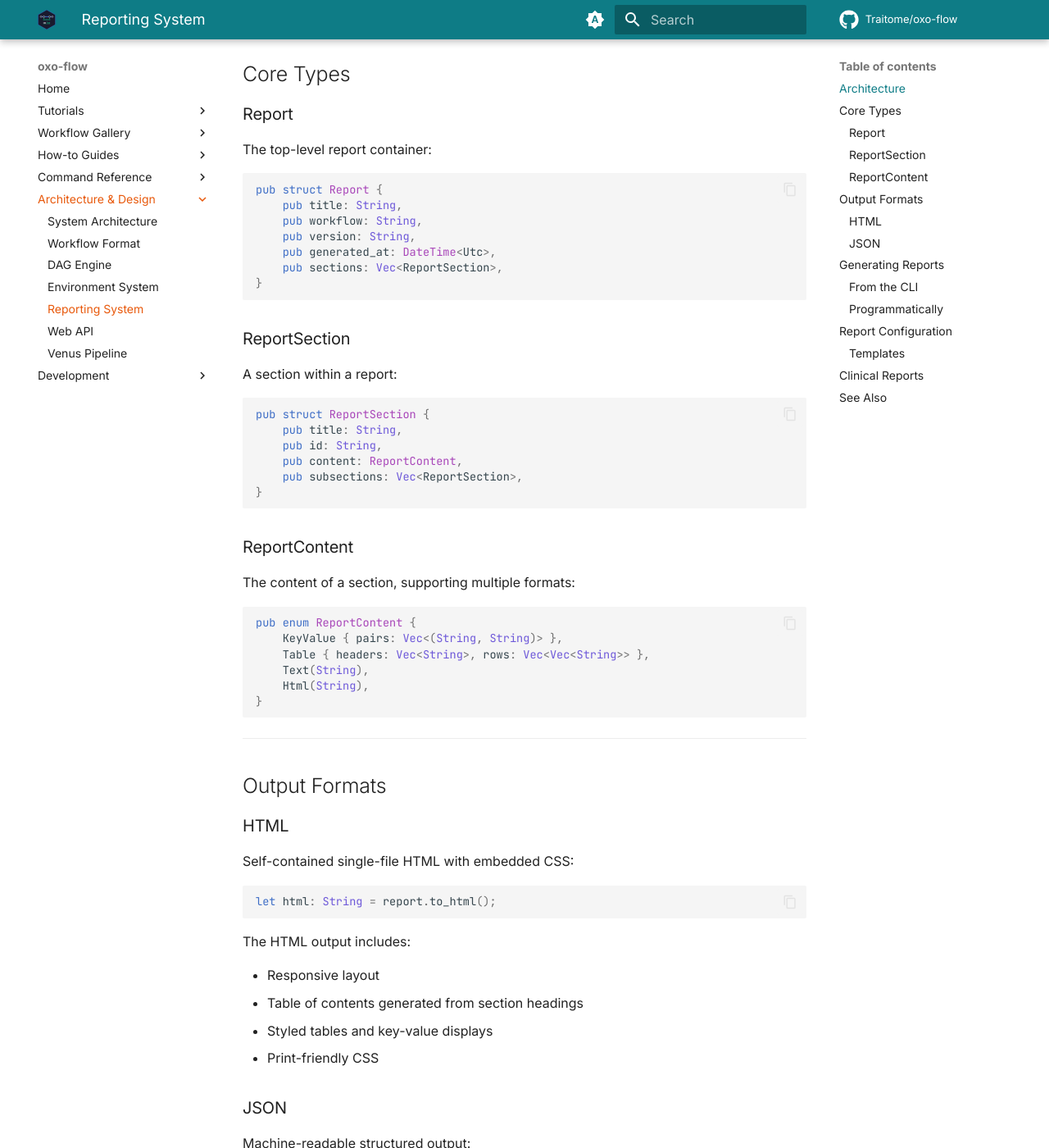
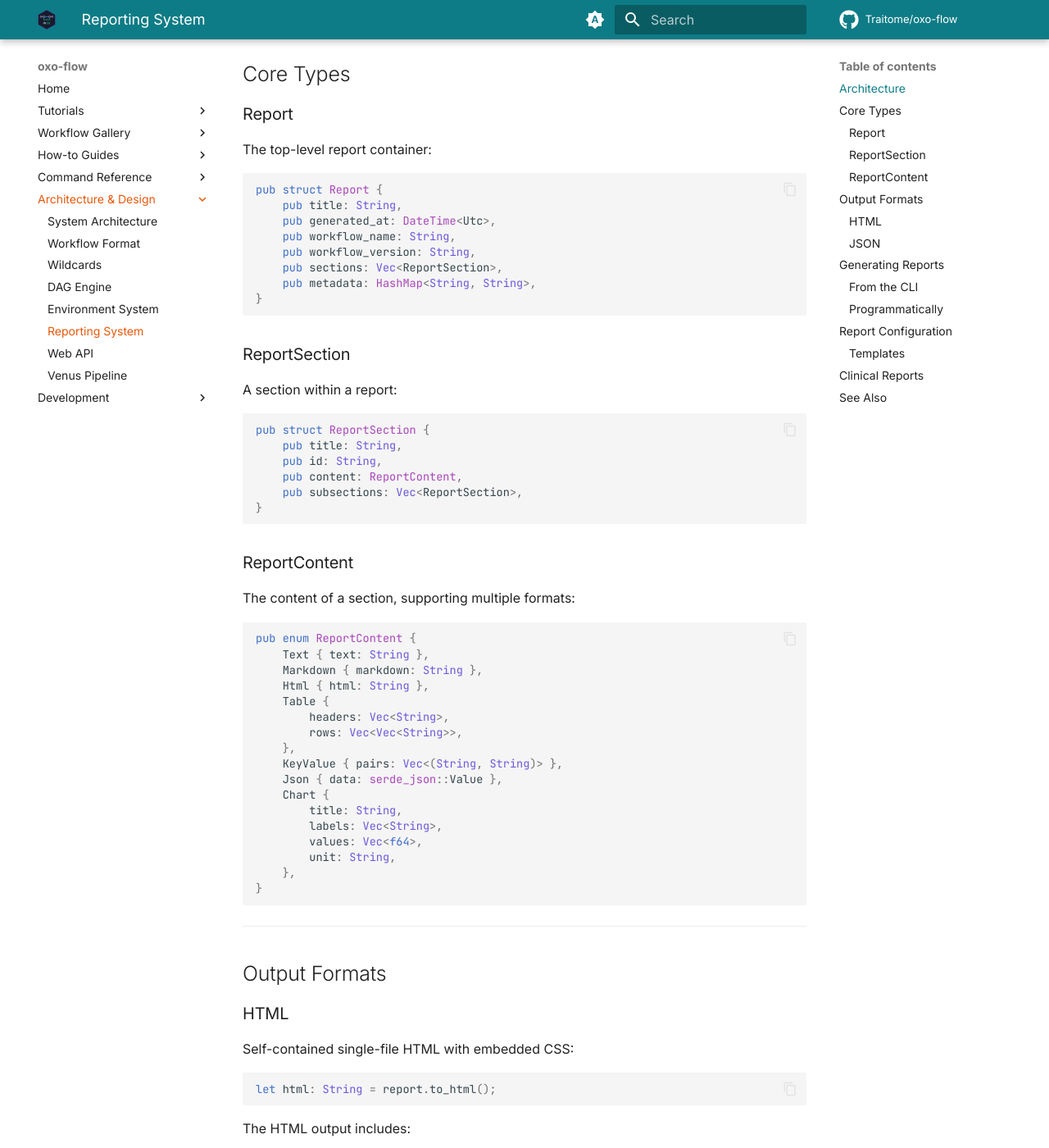
Before and after one commit to Traitome/oxo-flow, an MkDocs documentation site: the page built from docs/guide/src/reference/reporting-system.md, in a window 1280 px wide and 1400 px high, scrolled down 623 px. Shown: the whole window at 82% size. Built offline with MkDocs 1.6.1 and Material for MkDocs 9.7.7, drawn with Linux system fonts in a browser that asks for light colours; comment, search, counter and statistics services are not loaded.

Commit message:
docs: audit and clean up documentation, resolve implementation inconsistencies
- Add a dedicated Wildcards reference page with detailed expansion rules and regex constraints.
- Fix structural inconsistencies in DAG, Reporting, and Environment reference pages to match Rust implementation.
- Update tutorials and format specification to better introduce wildcard concepts.
- Include missing sections (pairs, sample_groups, resource_budget) in top-level workflow format overview.
- Add Wildcards to the navigation menu.

````diff
--- a/docs/guide/mkdocs.yml
+++ b/docs/guide/mkdocs.yml
@@ -158,6 +158,7 @@
   - Architecture & Design:
       - System Architecture: reference/architecture.md
       - Workflow Format: reference/workflow-format.md
+      - Wildcards: reference/wildcards.md
       - DAG Engine: reference/dag-engine.md
       - Environment System: reference/environment-system.md
       - Reporting System: reference/reporting-system.md
--- a/docs/guide/src/reference/reporting-system.md
+++ b/docs/guide/src/reference/reporting-system.md
@@ -26,10 +26,11 @@
 ```rust
 pub struct Report {
     pub title: String,
-    pub workflow: String,
-    pub version: String,
     pub generated_at: DateTime<Utc>,
+    pub workflow_name: String,
+    pub workflow_version: String,
     pub sections: Vec<ReportSection>,
+    pub metadata: HashMap<String, String>,
 }
 ```
 
@@ -52,10 +53,21 @@
 
 ```rust
 pub enum ReportContent {
+    Text { text: String },
+    Markdown { markdown: String },
+    Html { html: String },
+    Table {
+        headers: Vec<String>,
+        rows: Vec<Vec<String>>,
+    },
     KeyValue { pairs: Vec<(String, String)> },
-    Table { headers: Vec<String>, rows: Vec<Vec<String>> },
-    Text(String),
-    Html(String),
+    Json { data: serde_json::Value },
+    Chart {
+        title: String,
+        labels: Vec<String>,
+        values: Vec<f64>,
+        unit: String,
+    },
 }
 ```
 
````
Also changed, not shown: docs/guide/src/reference/dag-engine.md (+11 -4 lines), docs/guide/src/reference/environment-system.md (+4 -2 lines), docs/guide/src/reference/wildcards.md (added, +127 -0 lines), docs/guide/src/reference/workflow-format.md (+15 -5 lines), docs/guide/src/tutorials/first-workflow.md (+3 -0 lines).
